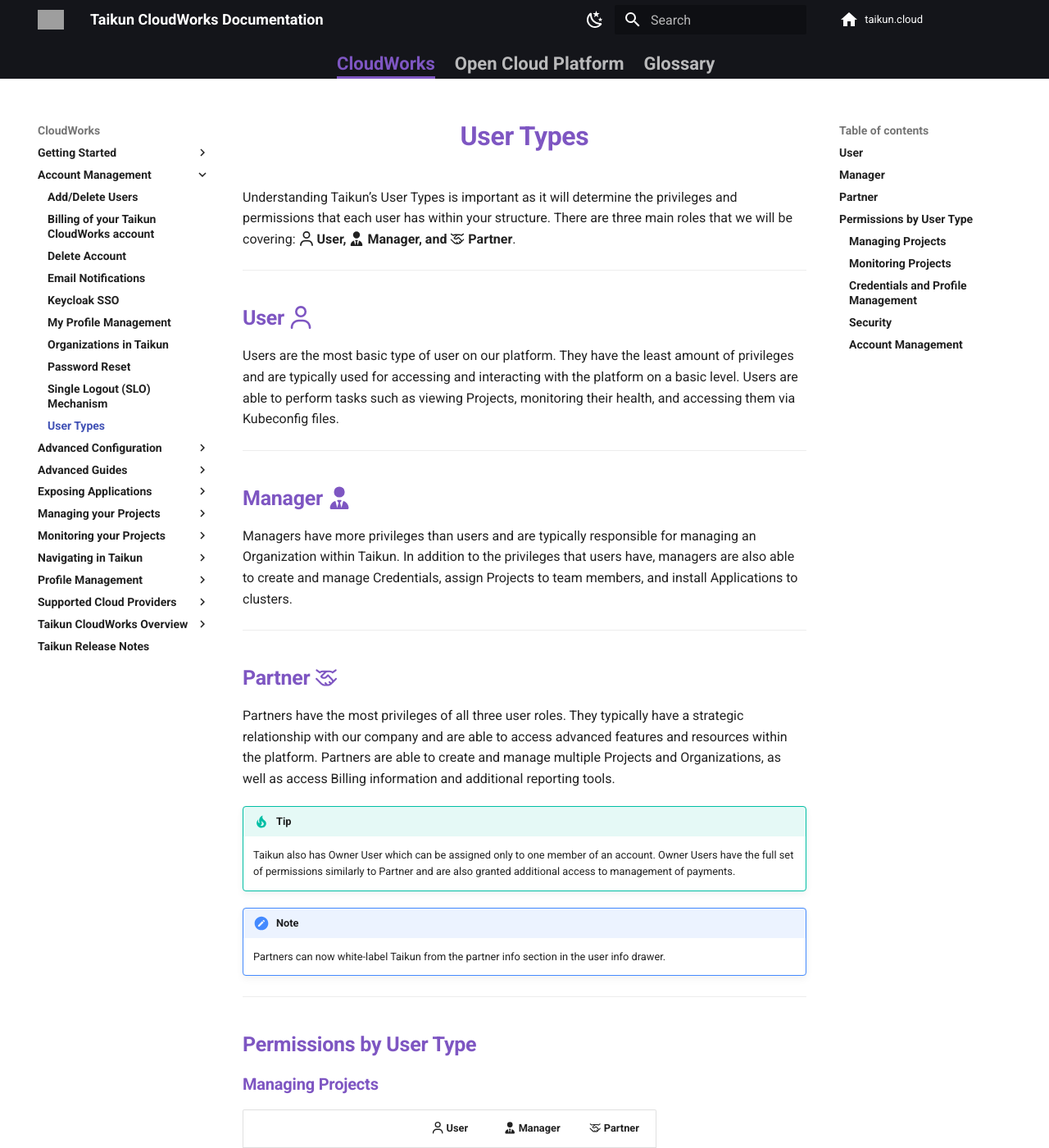
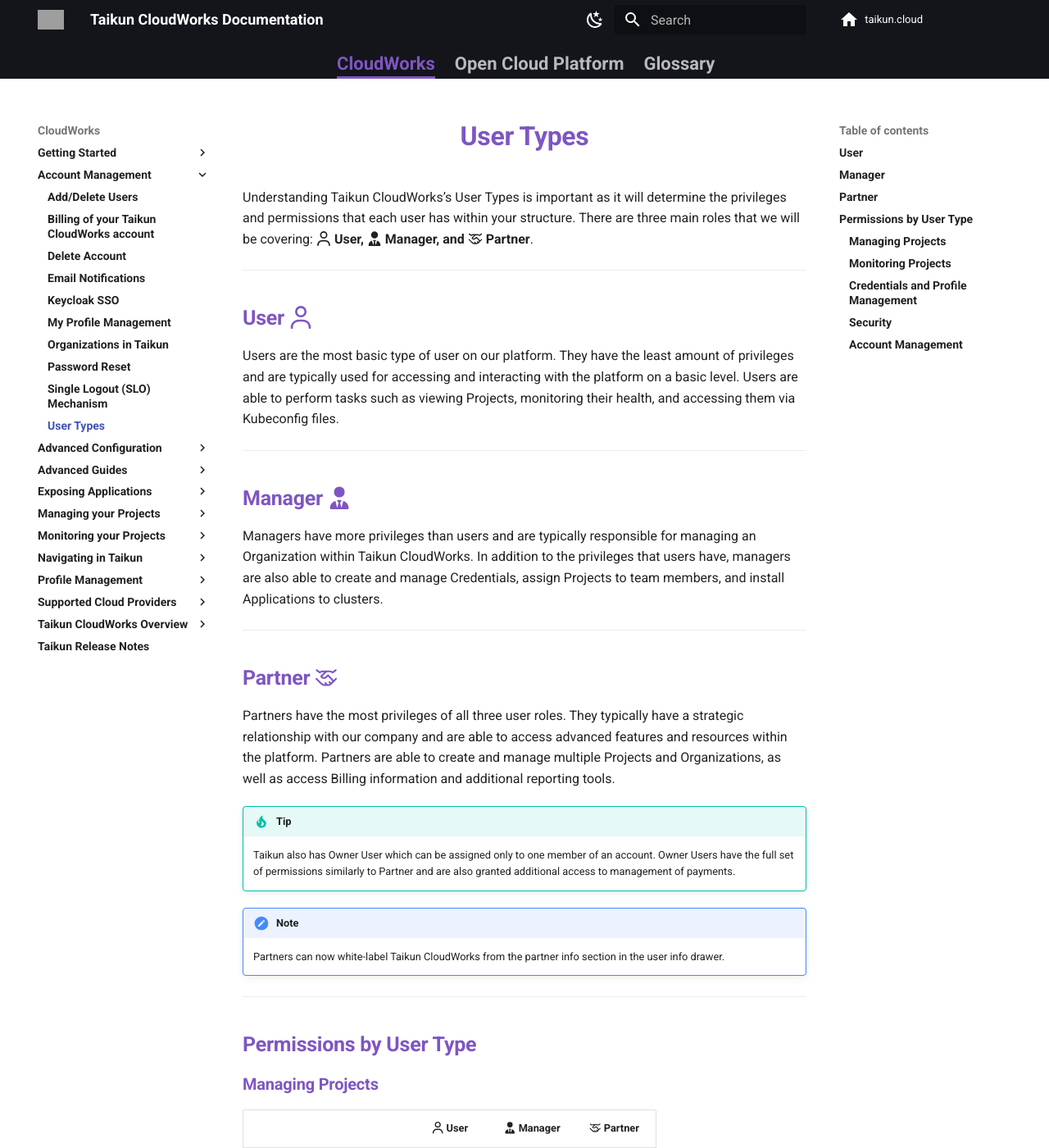
Before and after one commit to taikun-cloud/Taikun-CloudWorks-Documentation, an MkDocs documentation site: the page built from docs/CloudWorks/Account_Management/User_Types.md, in a window 1280 px wide and 1400 px high. Shown: the whole window at 82% size. Built offline with MkDocs 1.6.1 and Material for MkDocs 9.7.7, drawn with Linux system fonts in a browser that asks for light colours; comment, search, counter and statistics services are not loaded; grey boxes are pictures that could not be loaded.

Commit message:
Update User_Types.md

```diff
--- a/docs/CloudWorks/Account_Management/User_Types.md
+++ b/docs/CloudWorks/Account_Management/User_Types.md
@@ -1,6 +1,6 @@
 # **User Types**
 
-Understanding Taikun’s User Types is important as it will determine the privileges and permissions that each user has within your structure. There are three main roles that we will be covering: **:fontawesome-regular-user: User, :fontawesome-solid-user-tie: Manager, and :fontawesome-regular-handshake: Partner**.
+Understanding Taikun CloudWorks’s User Types is important as it will determine the privileges and permissions that each user has within your structure. There are three main roles that we will be covering: **:fontawesome-regular-user: User, :fontawesome-solid-user-tie: Manager, and :fontawesome-regular-handshake: Partner**.
 
 ---
 
@@ -10,7 +10,7 @@
 ---
 
 ## **Manager** :fontawesome-solid-user-tie:
-Managers have more privileges than users and are typically responsible for managing an Organization within Taikun. In addition to the privileges that users have, managers are also able to create and manage Credentials, assign Projects to team members, and install Applications to clusters.
+Managers have more privileges than users and are typically responsible for managing an Organization within Taikun CloudWorks. In addition to the privileges that users have, managers are also able to create and manage Credentials, assign Projects to team members, and install Applications to clusters.
 
 ---
 
@@ -21,7 +21,7 @@
 	Taikun also has Owner User which can be assigned only to one member of an account. Owner Users have the full set of permissions similarly to Partner and are also granted additional access to management of payments.
 
 !!! Note
-	Partners can now white-label Taikun from the partner info section in the user info drawer.
+	Partners can now white-label Taikun CloudWorks from the partner info section in the user info drawer.
 
 ---
 
```
